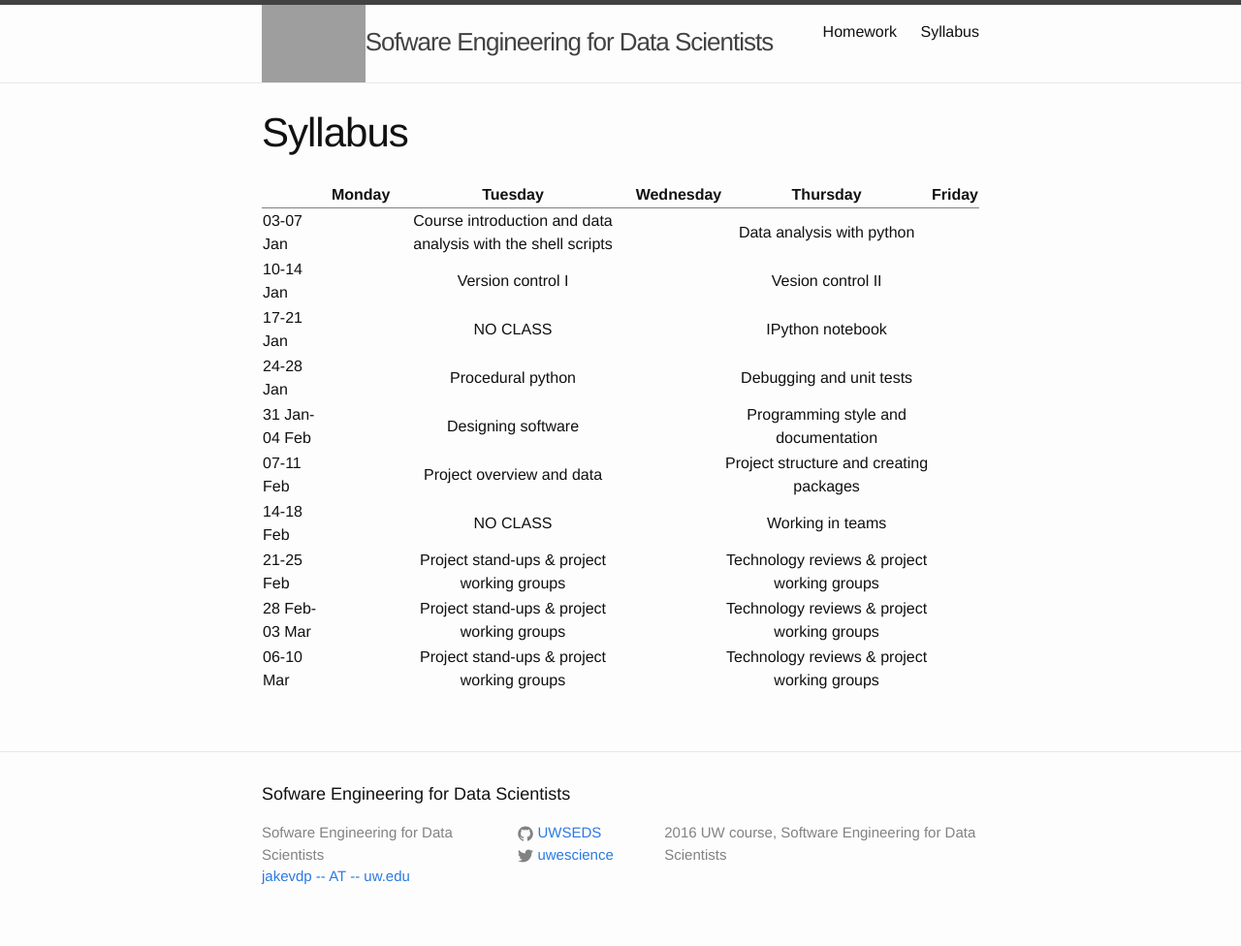
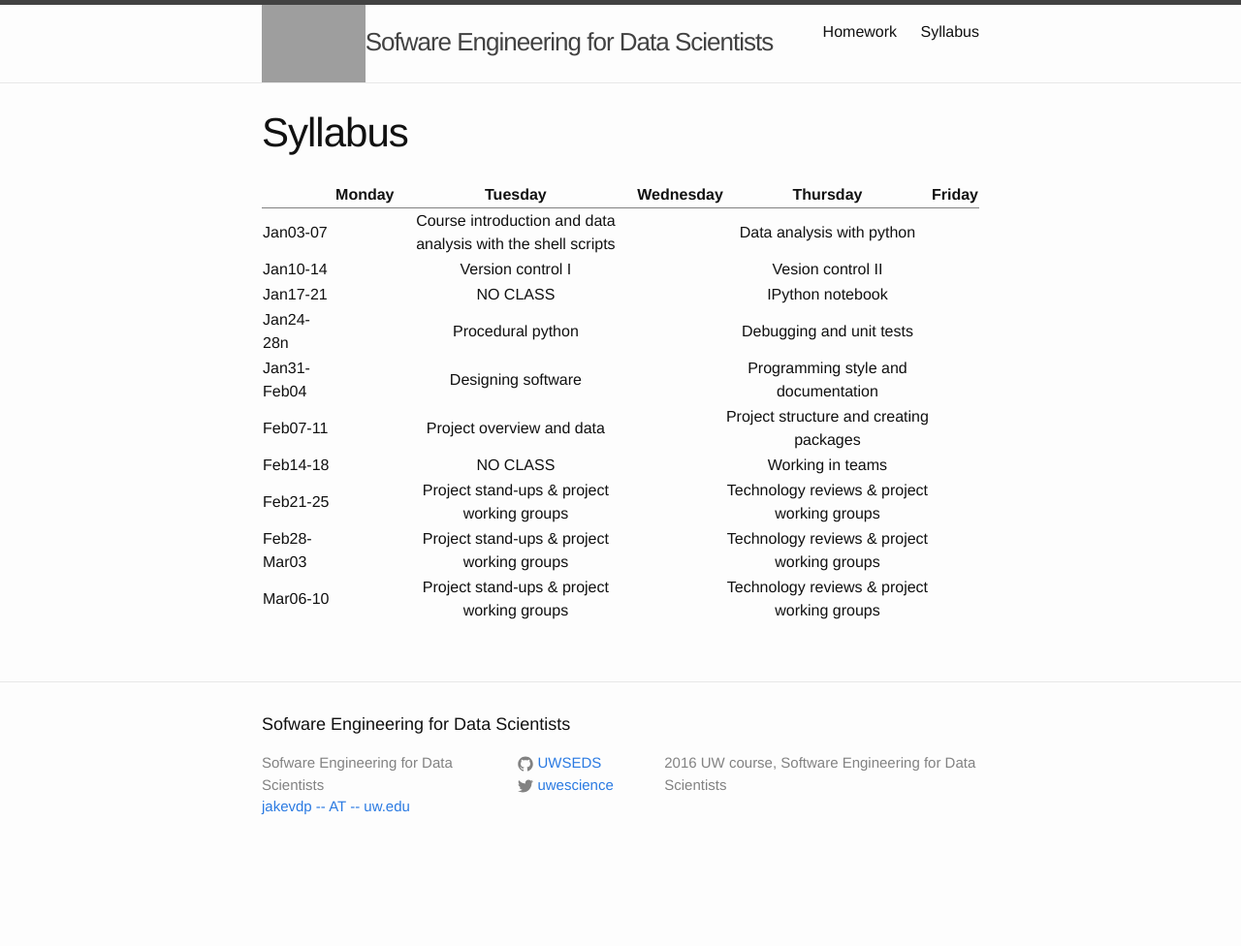
Before and after one commit to UWSEDS/uwseds.github.io, a Jekyll site: the page built from syllabus.md, in a window 1280 px wide. Shown: the whole page at 97% size. Built offline with Jekyll 4.4.1, drawn with Linux system fonts in a browser that asks for light colours; after the commit the page ends 904 px from its top, so only the background shows below that.

Commit message:
fix formatting in syllabus

```diff
--- a/syllabus.md
+++ b/syllabus.md
@@ -6,14 +6,14 @@ permalink: /syllabus/
 
 |           | Monday | Tuesday | Wednesday | Thursday | Friday |
 |:----------|:------:|:-------:|:---------:|:--------:|:------:|
-|03-07 Jan       ||Course introduction and data analysis with the shell scripts   ||Data analysis with python  ||
-|10-14 Jan       ||Version control I   ||Vesion control II  ||
-|17-21 Jan       ||NO CLASS   ||IPython notebook  ||
-|24-28 Jan       ||Procedural python   ||Debugging and unit tests  ||
-|31 Jan-04 Feb   ||Designing software   ||Programming style and documentation  ||
-|07-11 Feb       ||Project overview and data   ||Project structure and creating packages  ||
-|14-18 Feb       ||NO CLASS   ||Working in teams  ||
-|21-25 Feb       ||Project stand-ups & project working groups   ||Technology reviews & project working groups  ||
-|28 Feb-03 Mar   ||Project stand-ups & project working groups   ||Technology reviews & project working groups  ||
-|06-10 Mar       ||Project stand-ups & project working groups   ||Technology reviews & project working groups  ||
+|Jan03-07       ||Course introduction and data analysis with the shell scripts   ||Data analysis with python  ||
+|Jan10-14       ||Version control I   ||Vesion control II  ||
+|Jan17-21       ||NO CLASS   ||IPython notebook  ||
+|Jan24-28n       ||Procedural python   ||Debugging and unit tests  ||
+|Jan31-Feb04   ||Designing software   ||Programming style and documentation  ||
+|Feb07-11       ||Project overview and data   ||Project structure and creating packages  ||
+|Feb14-18       ||NO CLASS   ||Working in teams  ||
+|Feb21-25       ||Project stand-ups & project working groups   ||Technology reviews & project working groups  ||
+|Feb28-Mar03   ||Project stand-ups & project working groups   ||Technology reviews & project working groups  ||
+|Mar06-10       ||Project stand-ups & project working groups   ||Technology reviews & project working groups  ||
 {: rules="groups"}
```
